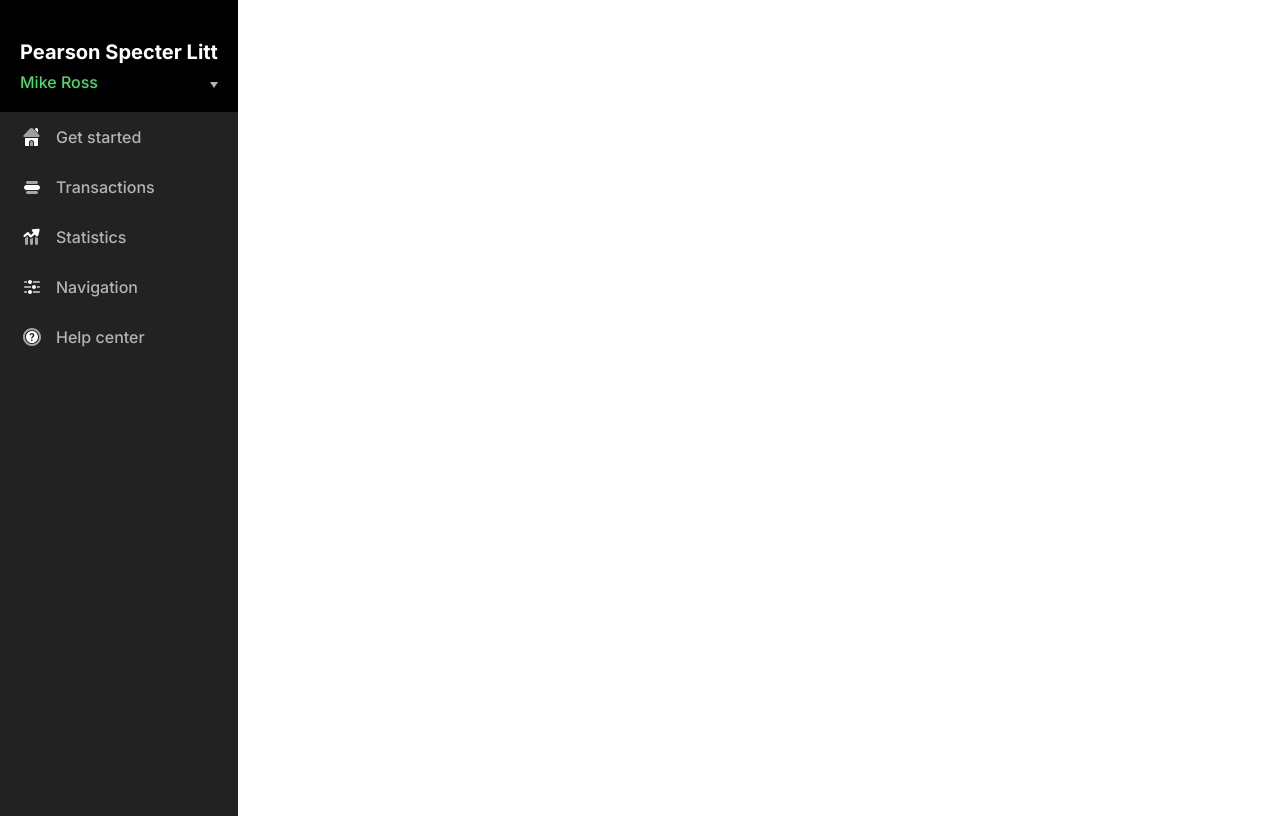
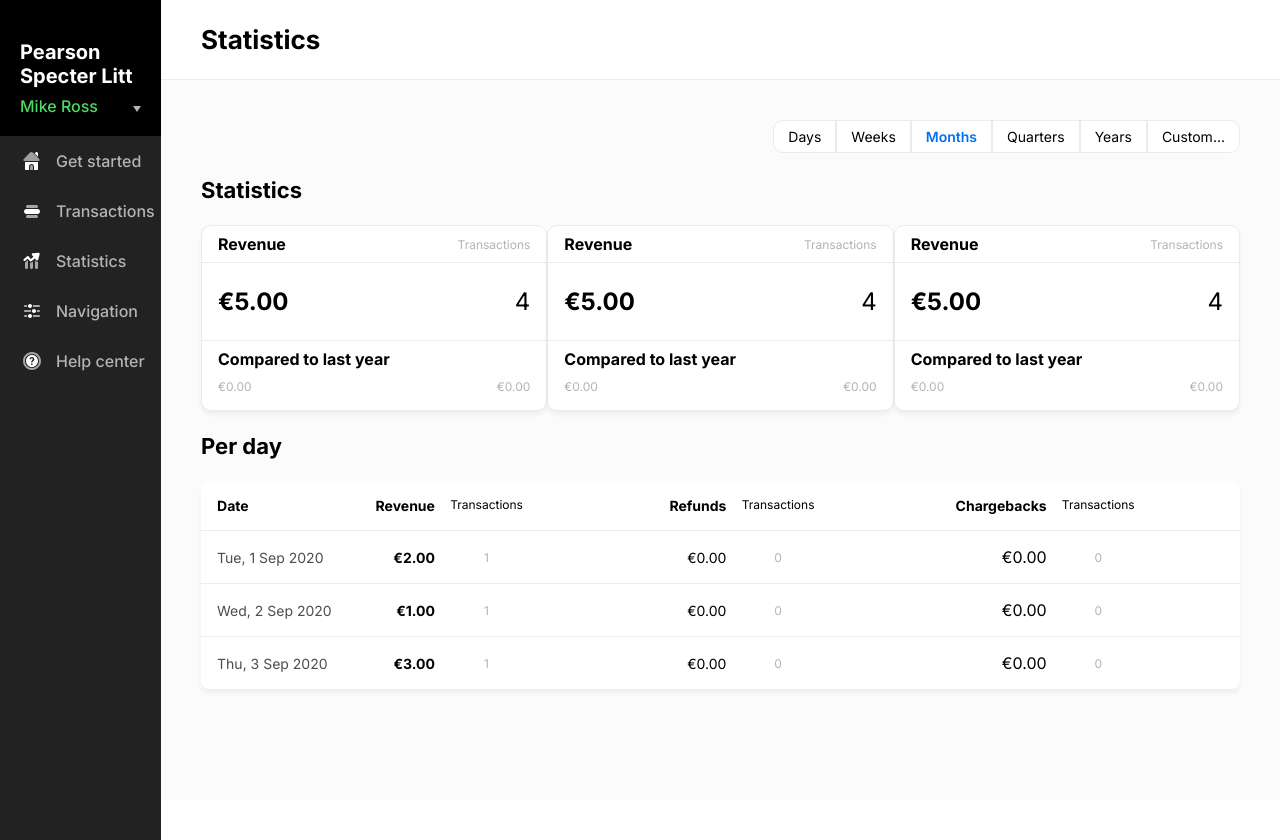
Before and after one commit to qrulleau/dashboard-blobr, a Vue app: page / in a window 1280 px wide. Before the commit the page ends 816 px from the top, so only its background shows below. Built offline with nearby package versions, Linux system fonts and the light colour scheme.

Commit message:
feat(client): adding statistics section

```diff
--- a/src/App.vue
+++ b/src/App.vue
@@ -32,6 +32,9 @@
 .flex-end {
 	justify-content: end;
 }
+.align-center {
+	align-items: center;
+}
 .t-center {
 	text-align: center;
 }
@@ -47,4 +50,7 @@
 	font-family: 'Inter', sans-serif;
 	color: #000000;
 }
+button {
+	cursor: pointer;
+}
 </style>
--- /dev/null
+++ b/src/components/Card.vue
@@ -0,0 +1,84 @@
+<template>
+	<div class="card">
+		<div class="small-container">
+			<div class="d-flex align-center">
+				<h4>Revenue</h4>
+				<p class="detail">
+					Transactions
+				</p>
+			</div>
+		</div>
+		<div class="border">
+			<div class="small-container">
+				<div class="d-flex">
+					<p class="prix">
+						€5.00
+					</p>
+					<p class="quantité">4</p>
+				</div>
+			</div>
+		</div>
+		<div class="small-container">
+			<h5>Compared to last year</h5>
+			<div class="d-flex">
+				<p class="last-year-monney">€0.00</p>
+				<p class="last-year-product">€0.00</p>
+			</div>
+		</div>
+	</div>
+</template>
+
+<script>
+export default {};
+</script>
+
+<style scoped>
+.card {
+	width: 350px;
+}
+h4 {
+	font-weight: bold;
+	margin: 0;
+}
+.align-center {
+	margin-bottom: 8px;
+}
+h5 {
+	font-weight: bold;
+	margin: 8px 0 10px 0;
+	font-size: 16px;
+}
+.detail {
+	font-size: 12px;
+	color: #b3b3b3;
+	margin: 0;
+}
+.prix,
+.quantité {
+	font-weight: bold;
+	font-size: 24px;
+}
+.quantité {
+	font-weight: normal;
+}
+.card {
+	border: 1px solid #ebebeb;
+	background-color: #ffffff;
+	padding: 8px 0px 16px 0px;
+	border-radius: 10px;
+	box-shadow: 0px 4px 4px rgba(0, 0, 0, 0.05);
+}
+.small-container {
+	padding: 0 16px;
+}
+.border {
+	border-top: 1px solid #ebebeb;
+	border-bottom: 1px solid #ebebeb;
+}
+.last-year-monney,
+.last-year-product {
+	margin: 0;
+	color: #b3b3b3;
+	font-size: 12px;
+}
+</style>
--- a/src/components/LandingPage.vue
+++ b/src/components/LandingPage.vue
@@ -1,9 +1,225 @@
 <template>
-	<div></div>
+	<div class="col landing-page">
+		<h2>Statistics</h2>
+		<div class="d-flex flex-end selection-time">
+			<button>Days</button>
+			<button>Weeks</button>
+			<button class="active">Months</button>
+			<button>Quarters</button>
+			<button>Years</button>
+			<button>Custom...</button>
+		</div>
+		<div class="statistics">
+			<h3>Statistics</h3>
+			<div class="d-flex">
+				<Card></Card>
+				<Card></Card>
+				<Card></Card>
+			</div>
+			<h3>Per day</h3>
+			<div class="board-income">
+				<div class="heading d-flex flex-start">
+					<div class="date">
+						<h6>Date</h6>
+					</div>
+					<div class="income t-right">
+						<h6>Revenue</h6>
+					</div>
+					<div class="transaction t-center">
+						<h6>Transactions</h6>
+					</div>
+					<div class="refunds t-right">
+						<h6>Refunds</h6>
+					</div>
+					<div class="transaction t-center">
+						<h6>Transactions</h6>
+					</div>
+					<div class="chargebacks t-right">
+						<h6>Chargebacks</h6>
+					</div>
+					<div class="transaction t-center">
+						<h6>Transactions</h6>
+					</div>
+				</div>
+				<div class="first-rows d-flex flex-start align-center">
+					<div class="date">
+						<p>Tue, 1 Sep 2020</p>
+					</div>
+					<div class="income t-right">
+						<p>€2.00</p>
+					</div>
+					<div class="transaction t-center">
+						<p>1</p>
+					</div>
+					<div class="refunds t-right">
+						<p>€0.00</p>
+					</div>
+					<div class="transaction t-center">
+						<p>0</p>
+					</div>
+					<div class="chargebacks t-right">
+						<p>€0.00</p>
+					</div>
+					<div class="transaction t-center">
+						<p>0</p>
+					</div>
+				</div>
+				<div class="second-rows d-flex flex-start align-center">
+					<div class="date">
+						<p>Wed, 2 Sep 2020</p>
+					</div>
+					<div class="income t-right">
+						<p>€1.00</p>
+					</div>
+					<div class="transaction t-center">
+						<p>1</p>
+					</div>
+					<div class="refunds t-right">
+						<p>€0.00</p>
+					</div>
+					<div class="transaction t-center">
+						<p>0</p>
+					</div>
+					<div class="chargebacks t-right">
+						<p>€0.00</p>
+					</div>
+					<div class="transaction t-center">
+						<p>0</p>
+					</div>
+				</div>
+				<div class="third-rows d-flex flex-start align-center">
+					<div class="date">
+						<p>Thu, 3 Sep 2020</p>
+					</div>
+					<div class="income t-right">
+						<p>€3.00</p>
+					</div>
+					<div class="transaction t-center">
+						<p>1</p>
+					</div>
+					<div class="refunds t-right">
+						<p>€0.00</p>
+					</div>
+					<div class="transaction t-center">
+						<p>0</p>
+					</div>
+					<div class="chargebacks t-right">
+						<p>€0.00</p>
+					</div>
+					<div class="transaction t-center">
+						<p>0</p>
+					</div>
+				</div>
+			</div>
+		</div>
+	</div>
 </template>
 
 <script>
-export default {};
+import Card from '@/components/Card.vue';
+export default {
+	components: {
+		Card,
+	},
+};
 </script>
 
-<style></style>
+<style scoped>
+.col {
+	width: 87.42%;
+	background-color: #fbfbfb;
+}
+h2 {
+	font-size: 26px;
+	font-weight: bold;
+	padding: 24px 24px 24px 40px;
+	margin: 0;
+	background-color: #ffffff;
+	border-bottom: 1px solid #ebebeb;
+}
+h3 {
+	font-size: 22px;
+}
+h6 {
+	font-weight: bold;
+	font-size: 14px;
+	margin: 0;
+}
+.transaction h6 {
+	font-weight: normal;
+	font-size: 12px;
+}
+.selection-time button {
+	font-size: 14px;
+	background-color: #ffffff;
+	border: 1px solid #ebebeb;
+	padding: 7px 14px;
+}
+.selection-time button:nth-child(1) {
+	border-bottom-left-radius: 10px;
+	border-top-left-radius: 10px;
+}
+.selection-time button:nth-child(6) {
+	border-bottom-right-radius: 10px;
+	border-top-right-radius: 10px;
+}
+.selection-time {
+	margin: 40px 40px 24px 0;
+}
+.statistics {
+	padding: 0 40px;
+}
+.date p {
+	color: #4d4d4d;
+	font-size: 14px;
+}
+.date {
+	width: 14.3%;
+}
+.income {
+	width: 7%;
+}
+.transaction {
+	width: 10.1%;
+}
+.transaction p {
+	font-size: 12px;
+	color: #b3b3b3;
+}
+.refunds {
+	width: 18.4%;
+}
+.refunds p,
+.income p {
+	font-size: 14px;
+}
+.income p {
+	font-weight: bold;
+}
+.chargebacks {
+	width: 21.2%;
+}
+.board-income {
+	background-color: #ffffff;
+	padding-top: 16px;
+	border-radius: 8px;
+	box-shadow: 0px 4px 4px rgba(0, 0, 0, 0.05);
+}
+.active {
+	color: #0071f2;
+	font-weight: 600;
+}
+.first-rows,
+.second-rows,
+.third-rows {
+	border-top: 1px solid #ebebeb;
+	padding-left: 16px !important;
+}
+.first-rows {
+	margin: 0;
+}
+.heading {
+	margin-bottom: 16px;
+	margin-left: 16px;
+}
+</style>
```
